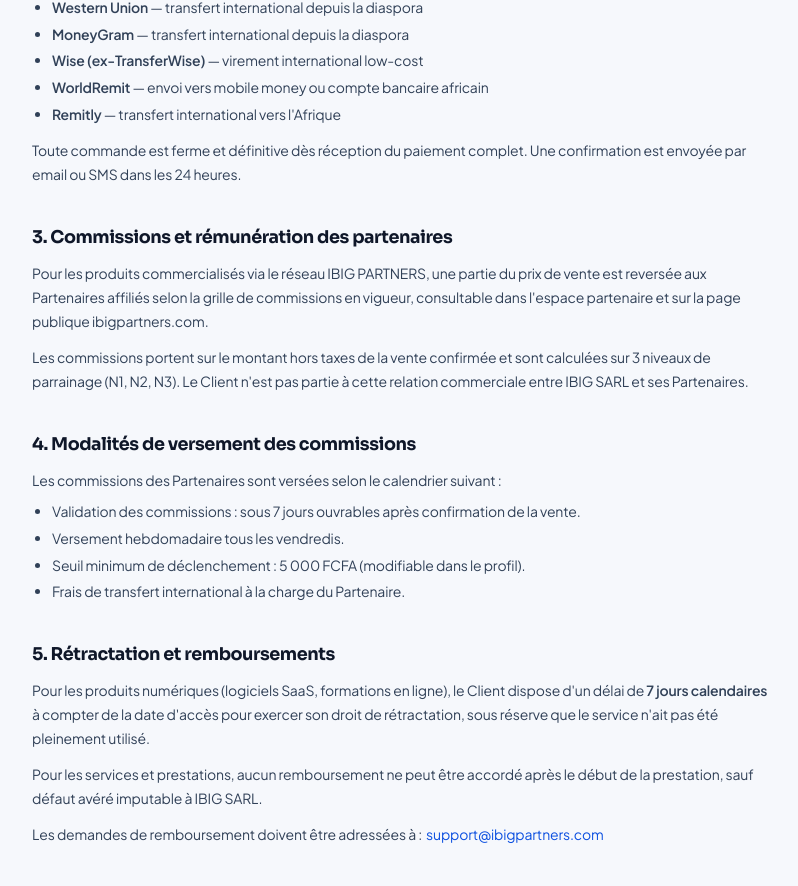
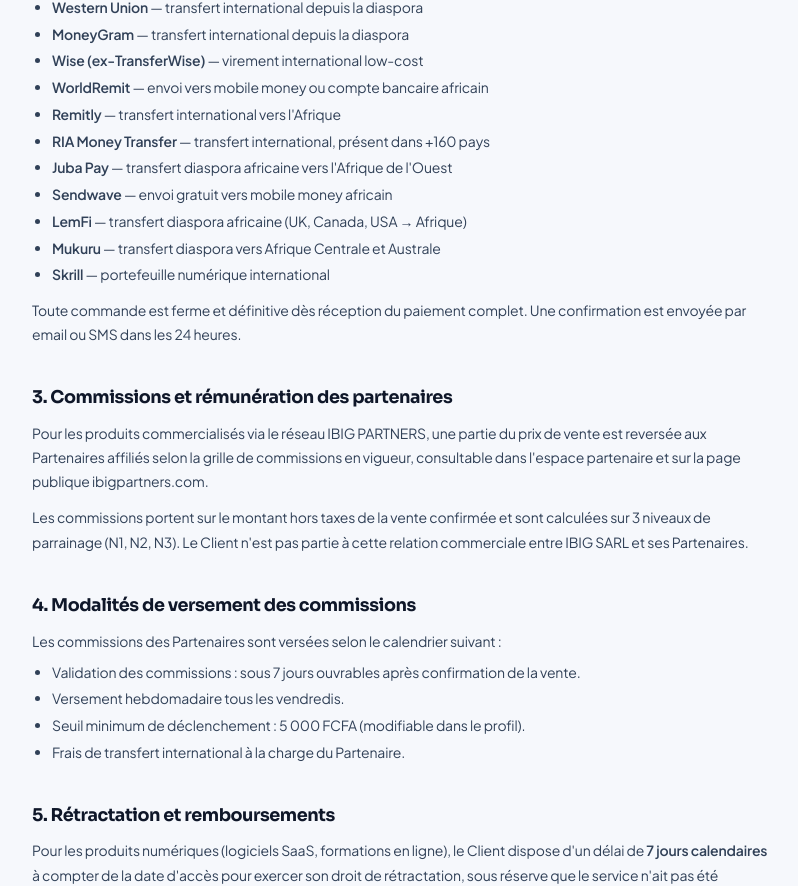
Before and after one commit to ibinter/ibig-partners, a Next.js app: page /cgv in a window 1280 px wide. Shown: the part 897-1783 px from the top of the page, without its empty margins (240-1038 px from the left). Built offline with nearby package versions, Linux system fonts and the light colour scheme.

Commit message:
cgv: ajout RIA, Juba Pay, Sendwave, LemFi, Mukuru, Skrill

```diff
--- a/src/app/cgv/page.tsx
+++ b/src/app/cgv/page.tsx
@@ -57,6 +57,12 @@ export default function CgvPage() {
               <li><strong>Wise (ex-TransferWise)</strong> — virement international low-cost</li>
               <li><strong>WorldRemit</strong> — envoi vers mobile money ou compte bancaire africain</li>
               <li><strong>Remitly</strong> — transfert international vers l&apos;Afrique</li>
+              <li><strong>RIA Money Transfer</strong> — transfert international, présent dans +160 pays</li>
+              <li><strong>Juba Pay</strong> — transfert diaspora africaine vers l&apos;Afrique de l&apos;Ouest</li>
+              <li><strong>Sendwave</strong> — envoi gratuit vers mobile money africain</li>
+              <li><strong>LemFi</strong> — transfert diaspora africaine (UK, Canada, USA → Afrique)</li>
+              <li><strong>Mukuru</strong> — transfert diaspora vers Afrique Centrale et Australe</li>
+              <li><strong>Skrill</strong> — portefeuille numérique international</li>
             </ul>
             <p className="mt-3">
               Toute commande est ferme et définitive dès réception du paiement complet. Une confirmation
```
